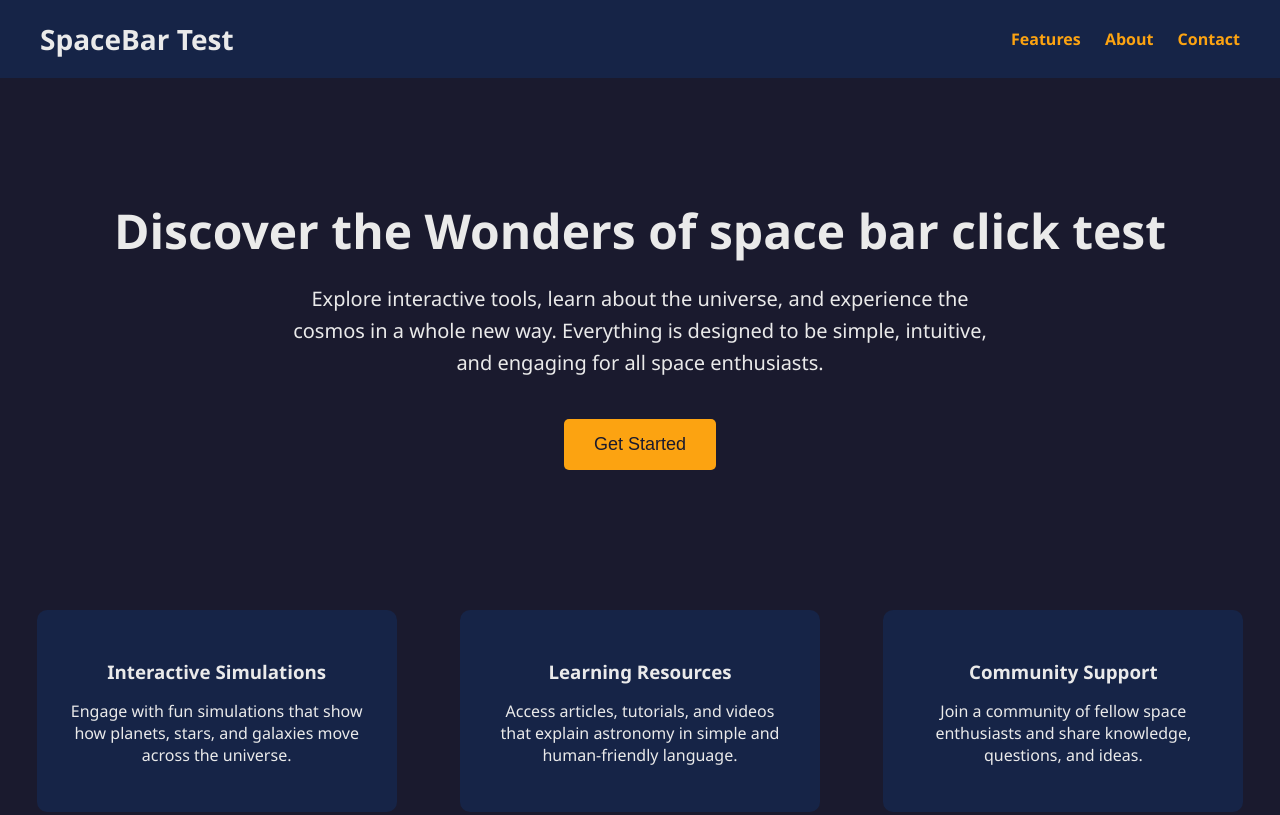
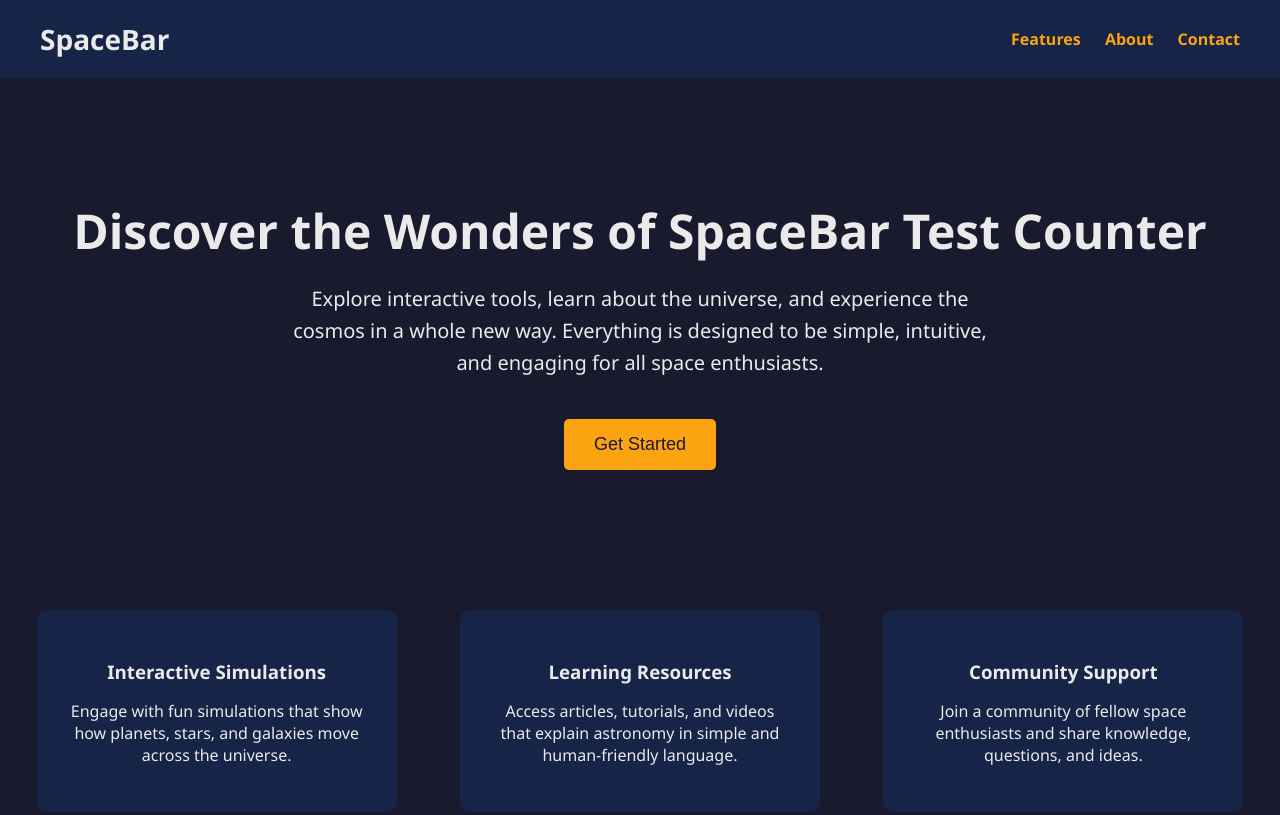
Before and after one commit to Uzairiskandar/spacebar-test, a plain HTML site: page index.html in a window 1280 px wide. Shown: the top 815 px of the page. Drawn offline with Linux system fonts and the light colour scheme.

Commit message:
Update index.html

```diff
--- a/index.html
+++ b/index.html
@@ -3,7 +3,7 @@
 <head>
     <meta charset="UTF-8">
     <meta name="viewport" content="width=device-width, initial-scale=1.0">
-    <title>SpaceBar - Explore the Universe</title>
+    <title>SpaceBar Test Counter - Explore the Universe</title>
     <style>
         /* ===== Color Palette (Changed) ===== */
         :root {
@@ -108,7 +108,7 @@
 <body>
     <!-- Header -->
     <header>
-        <h1>SpaceBar Test</h1>
+        <h1>SpaceBar</h1>
         <nav>
             <a href="#features">Features</a>
             <a href="#about">About</a>
@@ -118,7 +118,7 @@
 
     <!-- Hero Section -->
     <section class="hero">
-        <h2>Discover the Wonders of space bar click test</h2>
+        <h2>Discover the Wonders of SpaceBar Test Counter</h2>
         <p>Explore interactive tools, learn about the universe, and experience the cosmos in a whole new way. Everything is designed to be simple, intuitive, and engaging for all space enthusiasts.</p>
         <button>Get Started</button>
     </section>
```
